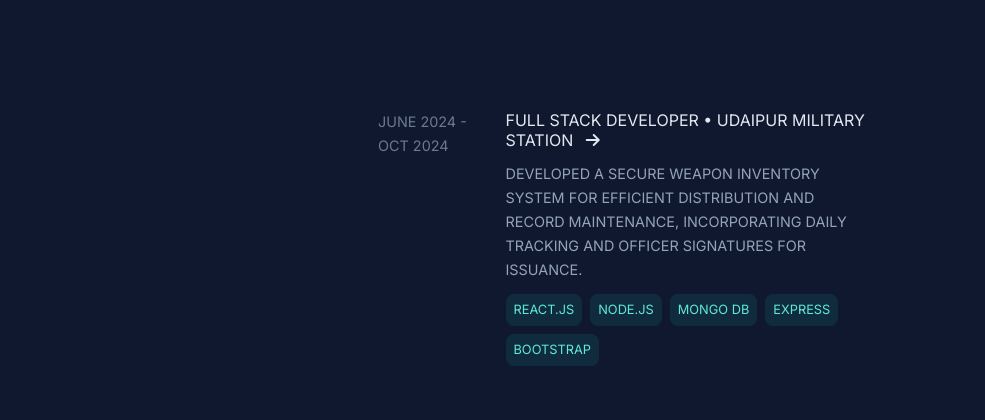
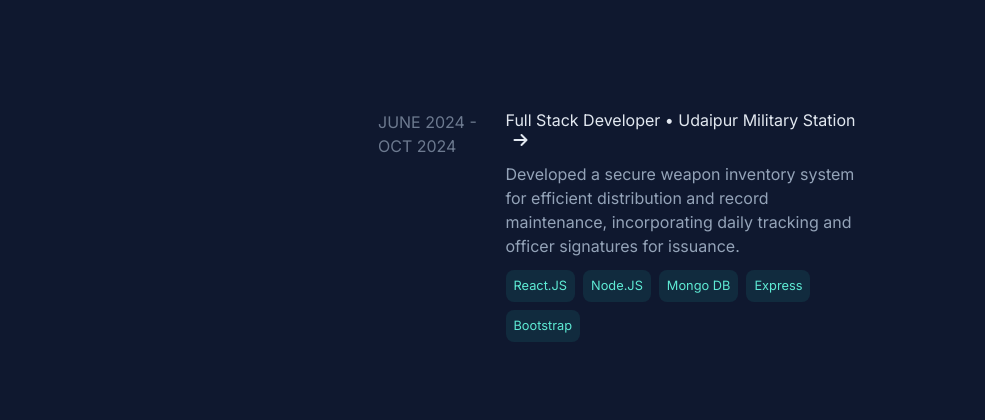
Before and after one commit to dikshant1602/New-Portfolio, a plain HTML site: page index.html in a window 1280 px wide. Shown: the part 307-727 px from the top of the page, 295-1280 px from the left. Drawn offline with Linux system fonts and the light colour scheme.

Commit message:
Font size updated

```diff
--- a/style.css
+++ b/style.css
@@ -193,13 +193,14 @@ section h2 {
 
 .experience-card {
     display: grid;
-    text-transform: uppercase;
+    text-transform: none;
     gap: 0.5rem 1rem;
 }
 
 .project-card {
     /* MODIFIED POST TUTORIAL */
     gap: 1rem 1rem;
+    font-size: 1rem;
 }
 
 .card-column {
@@ -220,7 +221,7 @@ section h2 {
 }
 
 .experience-card p {
-    font-size: 0.9rem;
+    font-size: 1rem;
 }
 
 .card-header {
```
